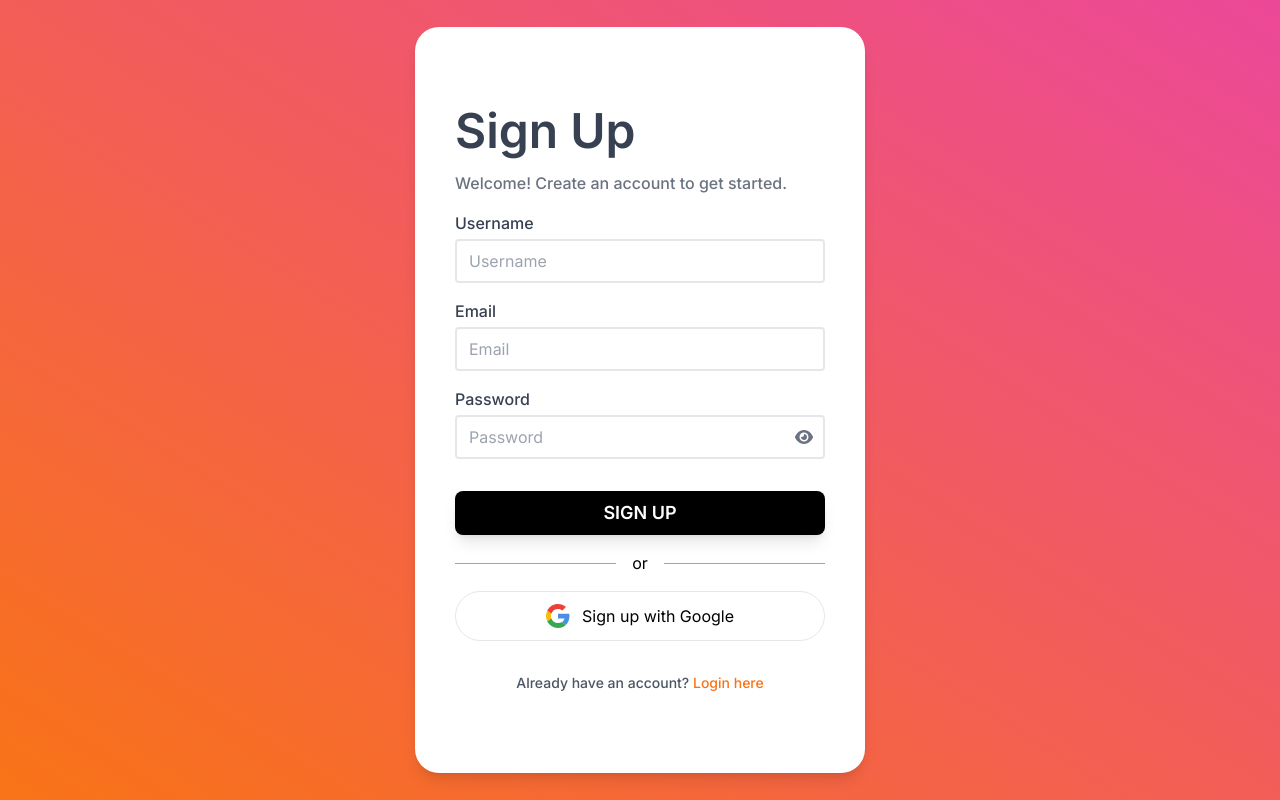
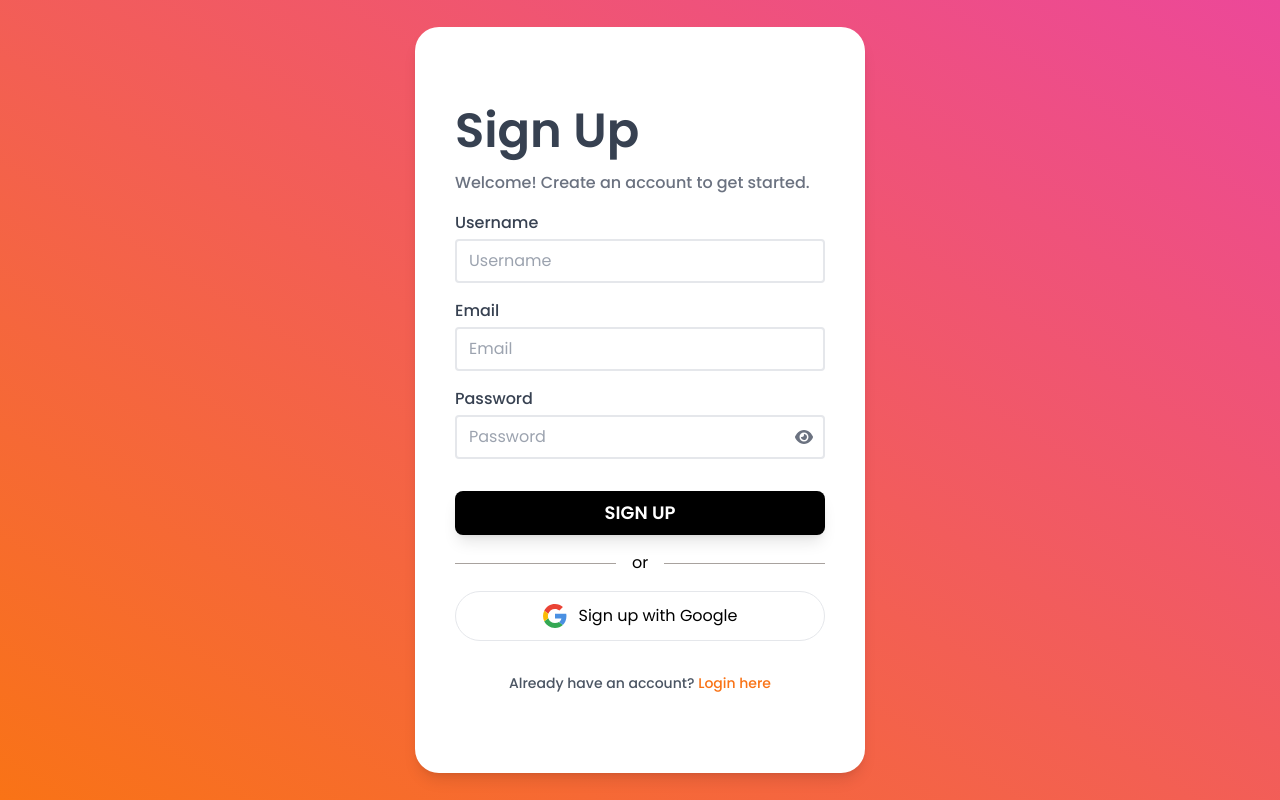
Before and after one commit to miguelSablan/CodeNook, a Next.js app: page /signup in a window 1280 px wide. Built offline with nearby package versions, Linux system fonts and the light colour scheme.

Commit message:
added poppins font

```diff
--- a/src/app/layout.tsx
+++ b/src/app/layout.tsx
@@ -1,11 +1,14 @@
 import type { Metadata } from "next";
-import { Inter } from "next/font/google";
+import { Poppins } from "next/font/google";
 import "./globals.css";
 import Navbar from "@/components/Navbar";
 import Provider from "@/components/Provider";
 import "@fortawesome/fontawesome-svg-core/styles.css";
 
-const inter = Inter({ subsets: ["latin"] });
+const poppins = Poppins({
+  weight: ["400", "500", "600", "700"],
+  subsets: ["latin"],
+});
 
 export const metadata: Metadata = {
   title: "CodeNook",
@@ -19,7 +22,7 @@ export default function RootLayout({
 }) {
   return (
     <html lang="en">
-      <body className={inter.className}>
+      <body className={poppins.className}>
         <Provider>
           <main>{children}</main>
         </Provider>
```
